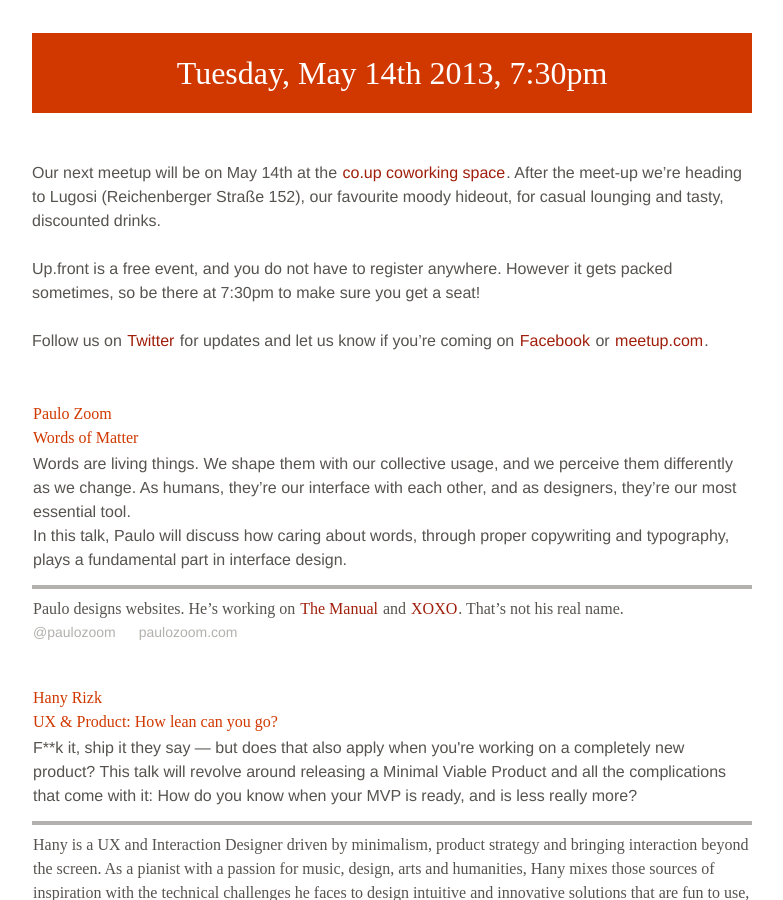
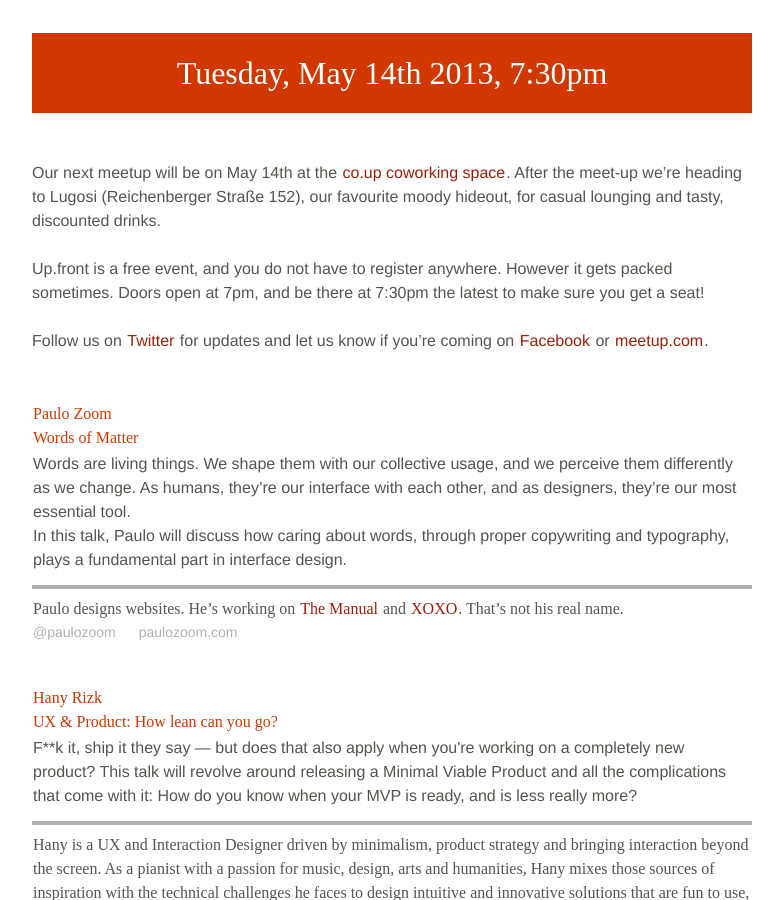
Before and after one commit to upfrontug/upfrontug.github.io, a Jekyll site: the page built from index.html, in a window 1280 px wide and 900 px high, scrolled down 495 px. Shown: the whole window, without its empty margins (248-1031 px from the left). Built offline with Jekyll 4.4.1, drawn with Linux system fonts in a browser that asks for light colours; nearby versions of some CDN libraries; a style sheet for code colours, icons or effects is not loaded.

Commit message:
copy change

```diff
--- a/index.html
+++ b/index.html
@@ -17,7 +17,7 @@
      Our next meetup will be on May 14th at the <a href="http://co-up.de/">co.up coworking space</a>. After the meet-up we’re heading to Lugosi (Reichenberger Straße 152), our favourite moody hideout, for casual lounging and tasty, discounted drinks.
    </p>
    <p>
-     Up.front is a free event, and you do not have to register anywhere. However it gets packed sometimes, so be there at 7:30pm to make sure you get a seat!<br><br>
+     Up.front is a free event, and you do not have to register anywhere. However it gets packed sometimes. Doors open at 7pm, and be there at 7:30pm the latest to make sure you get a seat!<br><br>
      Follow us on <a href="http://twitter.com/upfront_ug">Twitter</a> for updates and let us know if you’re coming on <a href="https://www.facebook.com/events/305096766289048/">Facebook</a> or <a href="http://www.meetup.com/up-front-ug/events/118380762/">meetup.com</a>.
 
    </p>
```
